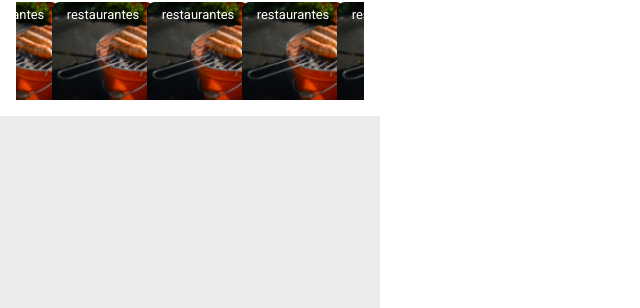
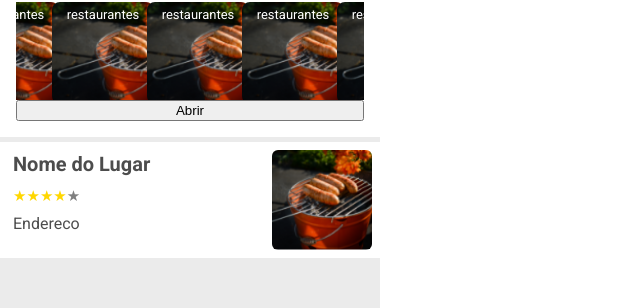
Before and after one commit to Sammynauta/Restaurante-finder, a React (Create React App) app: page / in a window 1280 px wide. Shown: the part 224-532 px from the top of the page, without its empty margins (0-640 px from the left). Built offline with nearby package versions, Linux system fonts and the light colour scheme.

Commit message:
componentes desenvolvidos e iniciando integracao API

```diff
--- a/package.json
+++ b/package.json
@@ -12,6 +12,7 @@
     "eslint-plugin-react-hooks": "^4.2.0",
     "react": "^17.0.2",
     "react-dom": "^17.0.2",
+    "react-rating-stars-component": "^2.2.0",
     "react-scripts": "4.0.3",
     "react-slick": "^0.28.1",
     "slick-carousel": "^1.8.1",
--- a/public/index.html
+++ b/public/index.html
@@ -34,6 +34,7 @@
   <body>
     <noscript>You need to enable JavaScript to run this app.</noscript>
     <div id="root"></div>
+    <div id="modal-root" ></div>
     <!--
       This HTML file is a template.
       If you open it directly in the browser, you will see an empty page.
--- a/src/components/ImageCard/index.jsx
+++ b/src/components/ImageCard/index.jsx
@@ -9,6 +9,7 @@ const Card = styled.div`
   height: 90px;
   border-radius: 8px;
   background-size: cover;
+  cursor: pointer;
   padding: 6px;
 `;
 
--- /dev/null
+++ b/src/components/Modal/Portal/index.jsx
@@ -0,0 +1,8 @@
+import ReactDOM from "react-dom";
+
+const PortalModal = ({ children }) => {
+  const portal = document.getElementById("modal-root");
+  return ReactDOM.createPortal(children, portal);
+};
+
+export default PortalModal;
--- /dev/null
+++ b/src/components/Modal/index.jsx
@@ -0,0 +1,36 @@
+import React, { useEffect } from "react";
+import Portal from "./Portal";
+import { Overlay, Dialog } from "./styles";
+
+const Modal = ({ children, open, onClose }) => {
+  useEffect (() => {
+    function onEsc(e) {
+      if(e.keyCode === 27) onClose();
+    }
+    window.addEventListener('keydown', onEsc);
+
+    return () => {
+      window.removeEventListener('keydown', onEsc);
+    };
+  },[onClose]);
+
+  if (!open) return null;
+
+  function onOverlayClick() {
+    onClose();
+  }
+
+  function onDialogClick(e) {
+    e.stopPropagation();
+  }
+
+  return (
+    <Portal>
+      <Overlay onClick={onOverlayClick}>
+        <Dialog onClick={onDialogClick}>{children}</Dialog>
+      </Overlay>
+    </Portal>
+  );
+};
+
+export default Modal;
--- /dev/null
+++ b/src/components/Modal/styles.js
@@ -0,0 +1,30 @@
+import styled from 'styled-components';
+
+export const Overlay = styled.div`
+position: fixed;
+top: 0;
+right: 0;
+left: 0;
+bottom: 0;
+
+display: flex;
+justify-content: center;
+align-items: center;
+height: 100%;
+
+background-color: rgba(78, 89, 131, 0.5);
+backdrop-filter: blur(5px);
+z-index: 999;
+`;
+
+export const Dialog = styled.div`
+  display: flex;
+  flex-direction: column;
+  justify-content: space-between;
+  max-height: calc(100% - 144px);
+  width: 500px;
+  padding: 24px;
+  box-shadow: 0 0 32px rgba(78, 89, 131, 0.2);
+  border-radius: 8px;
+  background-color: #ffff;
+`;
--- /dev/null
+++ b/src/components/RestauranteCard/index.jsx
@@ -0,0 +1,17 @@
+import React from "react";
+import ReactStars from "react-rating-stars-component";
+import fotoRestaurante from "../../assets/restaurante-fake.png";
+import { Restaurante, RestuaranteInfo, Title, Address, PhotoRestaurante } from "./styles";
+
+const RestauranteCard = () => (
+  <Restaurante>
+    <RestuaranteInfo>
+     <Title>Nome do Lugar</Title>
+     <ReactStars count={5} isHalf  edit={false} value={4} acttiveColor="#e7711c" />
+     <Address>Endereco</Address>
+    </RestuaranteInfo>
+    <PhotoRestaurante src={fotoRestaurante} alt='fotinho' />
+  </Restaurante>
+);
+
+export default RestauranteCard;
--- /dev/null
+++ b/src/components/RestauranteCard/styles.js
@@ -0,0 +1,43 @@
+import styled from "styled-components";
+
+export const Restaurante = styled.div`
+  display: flex;
+  justify-content: space-between;
+  cursor: pointer;
+  margin-top: 5px;
+  padding: 8px;
+  background-color: #ffff;
+  border-left: 5px solid transparent;
+  :hover {
+    background-color: ${(props) => props.theme.colors.background};
+    border-left: 5px solid ${(props) => props.theme.colors.primary};
+  }
+`;
+
+export const RestuaranteInfo = styled.div`
+  display: flex;
+  flex-direction: column;
+`;
+
+export const Title = styled.span `
+  font-family: ${(props) => props.theme.fonts.regular};
+  color: ${(props) => props.theme.colors.text};
+  font-size: 20px;
+  font-weight: bold;
+  margin-bottom: 10px;
+  line-height: 29px;
+`;
+
+export const Address= styled.span `
+  font-family: ${(props) => props.theme.fonts.regular};
+  color: ${(props) => props.theme.colors.text};
+  font-size: 16px;
+  margin: 10px 0;
+  line-height: 19px;
+`;
+export const PhotoRestaurante= styled.img `
+  width: 100px;
+  height: 100px;
+  object-fit: cover;
+  border-radius: 6px;
+`;
--- a/src/components/index.js
+++ b/src/components/index.js
@@ -1 +1,3 @@
 export { default as Card} from './ImageCard';
+export { default as Modal} from './Modal';
+export { default as RestauranteCard} from './RestauranteCard';
--- a/src/pages/Home/index.jsx
+++ b/src/pages/Home/index.jsx
@@ -4,14 +4,14 @@ import TextField, { Input } from "@material/react-text-field";
 import MaterialIcon from "@material/react-material-icon";
 import "slick-carousel/slick/slick.css";
 import "slick-carousel/slick/slick-theme.css";
-import Slider from "react-slick";
 import restaurante from "../../assets/restaurante-fake.png";
 import logo from "../../assets/logo.svg";
-import { Card } from '../../components';
+import { Card, RestauranteCard, Modal } from '../../components';
 
 
 const Home = () => {
   const [inputValue, setInputValue] = useState("");
+  const [abrirModal, setModalAberto] = useState(false);
 
   const settings = {
     dots: false,
@@ -49,8 +49,11 @@ const Home = () => {
             <Card photo={restaurante} title='restaurantes'/>
 
           </Carousel>
+          <button onClick={() => setModalAberto(true)}>Abrir</button>
         </Pesquisa>
+        <RestauranteCard />
       </Container>
+      <Modal open={abrirModal} onClose={() => setModalAberto(!abrirModal)} />
     </Wrapper>
   );
 };
--- a/src/pages/Home/styles.js
+++ b/src/pages/Home/styles.js
@@ -23,6 +23,7 @@ export const Pesquisa = styled.section`
 
 export const Logo = styled.img`
   margin-bottom: 15px;
+
 `;
 
 export const CarouselTitle = styled.h1`
```
Also changed, not shown: 1 other file (tests, documents, lock files or other folders).
